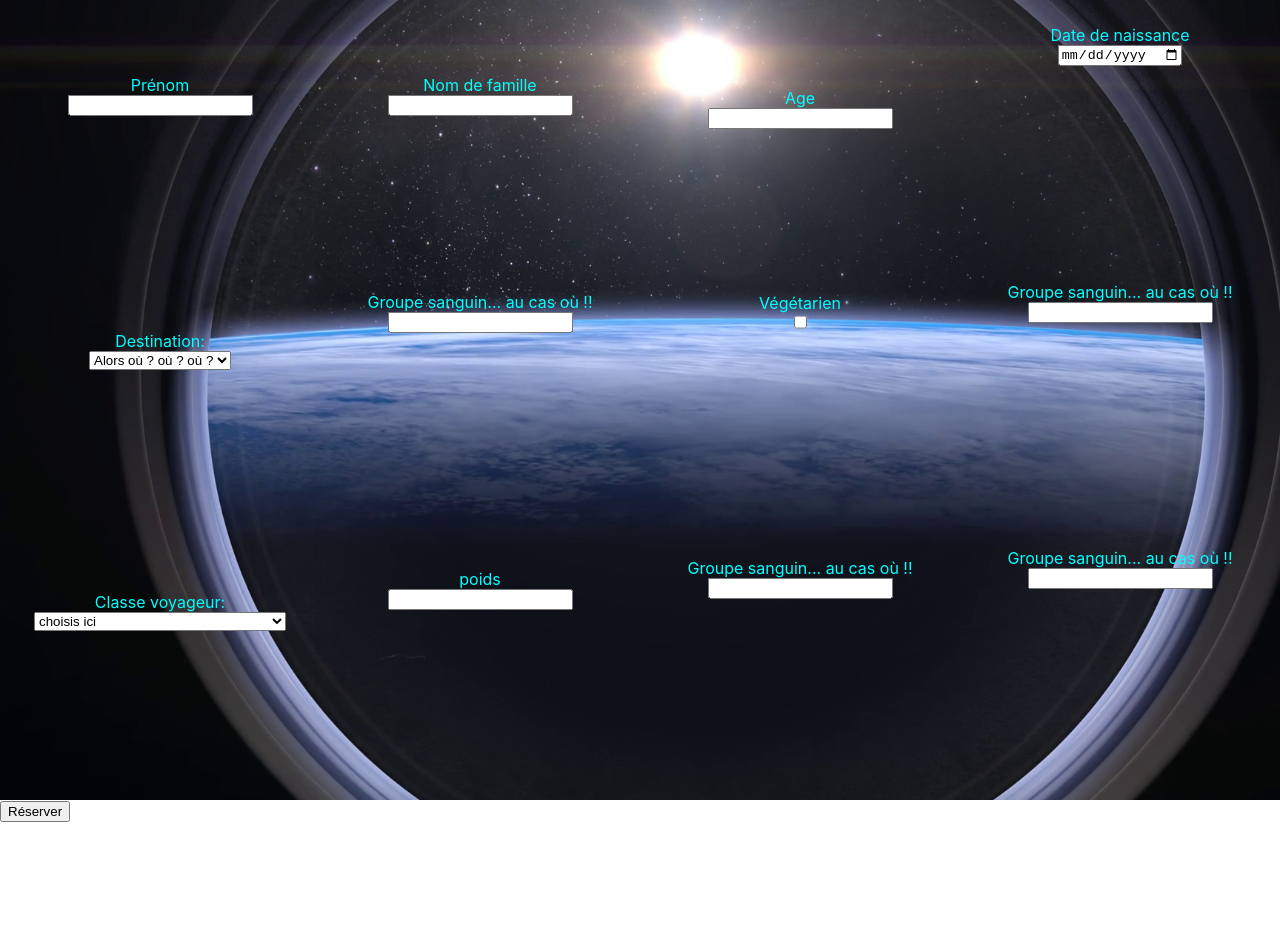
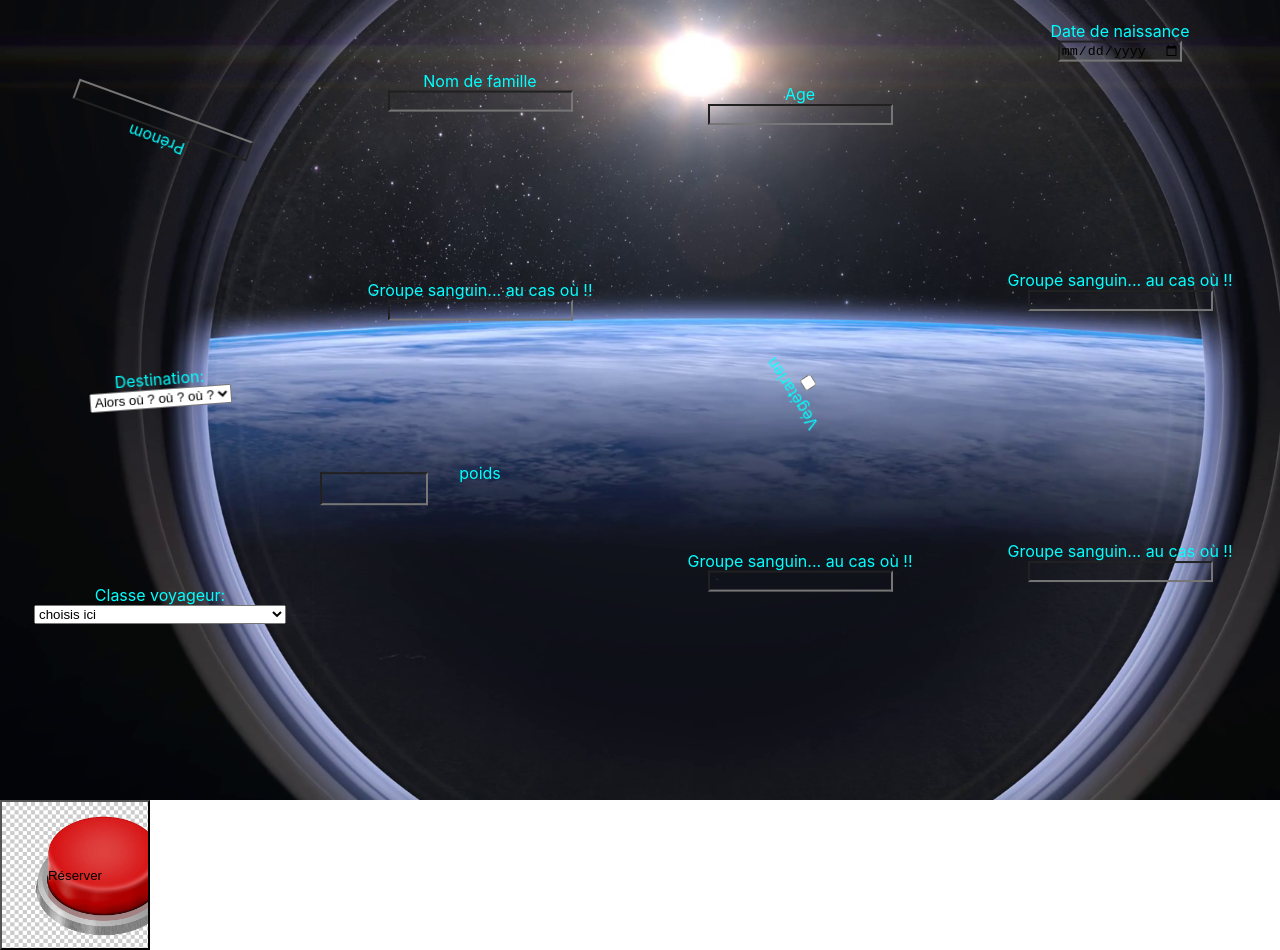
Before and after one commit to ChloeGimenes/Hackathon2-Front, a React (Create React App) app: page /Form in a window 1280 px wide. Before the commit the page ends 822 px from the top, so only its background shows below. Built offline with nearby package versions, Linux system fonts and the light colour scheme.

Commit message:
ajout d'animations

```diff
--- a/src/pages/Form.jsx
+++ b/src/pages/Form.jsx
@@ -1,3 +1,4 @@
+/* eslint-disable react/jsx-no-comment-textnodes */
 import React, { Component } from "react";
 
 import "../styles/Form.css";
@@ -9,24 +10,20 @@ export default class Form extends Component {
         <form className='container_div'>
           <div className='div un'>
             <label for='firstname'>Prénom</label>
-            <input type='text' id='firstname'></input>
+            <input className='input' type='text' id='firstname'></input>
           </div>
-
           <div className='div deux'>
             <label for='lastname'>Nom de famille</label>
-            <input type='text' id='lastname'></input>
+            <input className='input' type='text' id='lastname'></input>
           </div>
-
           <div className='div trois'>
             <label for='age'>Age</label>
-            <input type='number' id='age'></input>
+            <input className='input' type='number' id='age'></input>
           </div>
-
           <div className='div quatre'>
             <label for='birthdate'>Date de naissance</label>
-            <input type='date' id='birthdate'></input>
+            <input className='input' type='date' id='birthdate'></input>
           </div>
-
           <div className='div cinq'>
             <label for='destination-select'>Destination:</label>
             <select name='destination' id='destination-select'>
@@ -39,22 +36,19 @@ export default class Form extends Component {
               <option value='tatouine'>tatouine</option>
             </select>
           </div>
-
           <div className='div six'>
             <label for='groupeSanguin'>Groupe sanguin... au cas où !!</label>
-            <input type='text' id='groupeSanguin'></input>
+            <input className='input' type='text' id='groupeSanguin'></input>
           </div>
 
           <div className='div sept'>
             <label for='vegetarien'>Végétarien</label>
-            <input type='checkbox' id='vegetarien'></input>
+            <input className='input' type='checkbox' id='vegetarien'></input>
           </div>
-
           <div className='div huit'>
             <label for=''>Groupe sanguin... au cas où !!</label>
-            <input type='text' id=''></input>
+            <input className='input' type='text' id=''></input>
           </div>
-
           <div className='div neuf'>
             <label for='classe-select'>Classe voyageur:</label>
             <select name='classe' id='classe-select'>
@@ -66,23 +60,20 @@ export default class Form extends Component {
               </option>
             </select>
           </div>
-
-          <div className='div dix'>
+          <div className='div dix stage'>
             <label for='poids'>poids</label>
-            <input type='text' id='poids'></input>
+            <input className='input' type='text' id='poids'></input>
           </div>
-
           <div className='div onze'>
             <label for='groupeSanguin'>Groupe sanguin... au cas où !!</label>
-            <input type='text' id='groupeSanguin'></input>
+            <input className='input' type='text' id='groupeSanguin'></input>
           </div>
-
           <div className='div douze'>
             <label for='groupeSanguin'>Groupe sanguin... au cas où !!</label>
-            <input type='text' id='groupeSanguin'></input>
+            <input className='input' type='text' id='groupeSanguin'></input>
           </div>
         </form>
-        <button>Réserver</button>
+        <button className='button'>Réserver</button>
       </div>
     );
   }
--- a/src/styles/Form.css
+++ b/src/styles/Form.css
@@ -13,6 +13,20 @@
   height: 100%;
 }
 
+.button {
+  background-image: url("../assets/redButton.jpg");
+  width: 150px;
+  height: 150px;
+  background-size: cover;
+  /* display: block;
+
+  text-align: center;
+  color: white;
+  background-color: rgb(246, 3, 3);
+  border-radius: 100%;
+  position: relative; */
+}
+
 .div {
   display: flex;
   flex-direction: column;
@@ -23,8 +37,14 @@
   animation: float 6s ease-in-out infinite;
 }
 
+.input {
+  background-color: transparent;
+}
+
 .un {
+  background-color: transparent;
   animation: float1 3s ease-in-out infinite;
+  animation: rotateClockwise1 10s ease-in-out infinite;
 }
 
 .deux {
@@ -41,6 +61,7 @@
 
 .cinq {
   animation: float5 2s ease-in-out infinite;
+  animation: rotateClockwise5 6s ease-in-out infinite;
 }
 
 .six {
@@ -49,6 +70,7 @@
 
 .sept {
   animation: float7 3s ease-in-out infinite;
+  animation: rotateClockwise1 3s ease-in-out infinite;
 }
 
 .huit {
@@ -245,3 +267,71 @@
     transform: translatey(0px);
   }
 }
+
+@keyframes rotateClockwise1 {
+  0% {
+    transform: rotate(0deg);
+  }
+  50% {
+    transform: rotate(200deg);
+  }
+  100% {
+    transform: rotate(360deg);
+  }
+}
+
+@keyframes rotateClockwise5 {
+  0% {
+    transform: rotate(0deg);
+  }
+  10% {
+    transform: rotate(300deg);
+  }
+  100% {
+    transform: rotate(360deg);
+  }
+}
+
+@keyframes rotateClockwise7 {
+  0% {
+    transform: rotate(0deg);
+  }
+  5% {
+    transform: rotate(359deg);
+  }
+  100% {
+    transform: rotate(360deg);
+  }
+}
+
+@keyframes rotateClockwise12 {
+  0% {
+    transform: rotate(0deg);
+  }
+  100% {
+    transform: rotate(360deg);
+  }
+}
+
+.stage {
+  position: relative;
+  height: 4em;
+  text-align: center;
+}
+#poids {
+  position: absolute;
+  left: 0;
+  bottom: 0;
+  width: 100px;
+  background: transparent;
+  line-height: 2em;
+  /* color: #fff; */
+  -webkit-transition: 1s bottom, 4s 1s left cubic-bezier(0, 1, 1, 1);
+  -moz-transition: 1s bottom, 4s 1s left cubic-bezier(0, 1, 1, 1);
+  -o-transition: 1s bottom, 4s 1s left cubic-bezier(0, 1, 1, 1);
+  transition: 1s bottom, 4s 1s left cubic-bezier(0, 1, 1, 1);
+}
+.stage:hover #poids {
+  left: calc(100% - 100px);
+  bottom: 2em;
+}
```
Also changed, not shown: src/assets/redButton.jpg (added).
